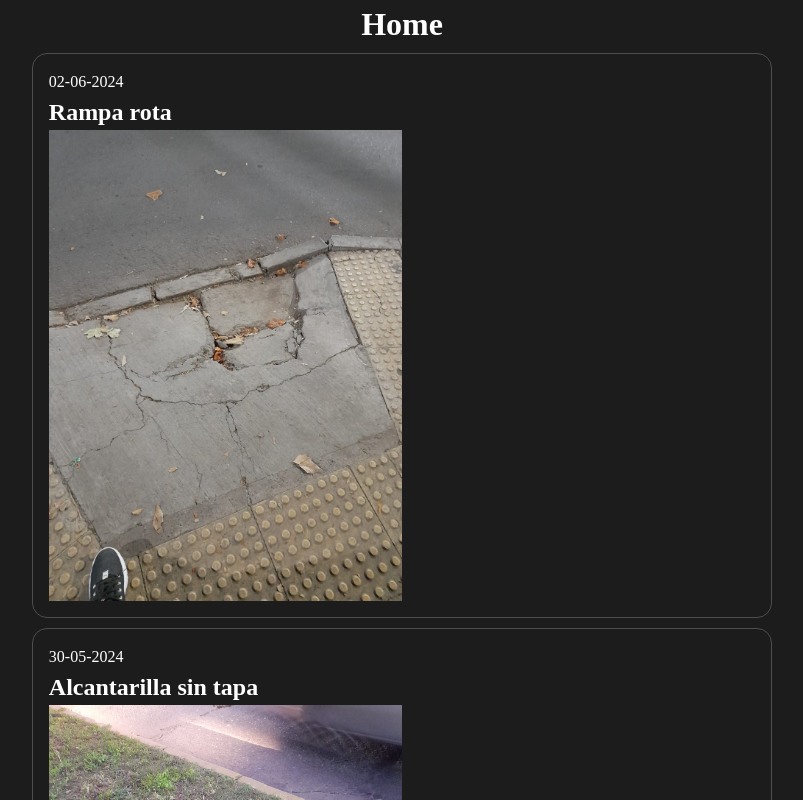
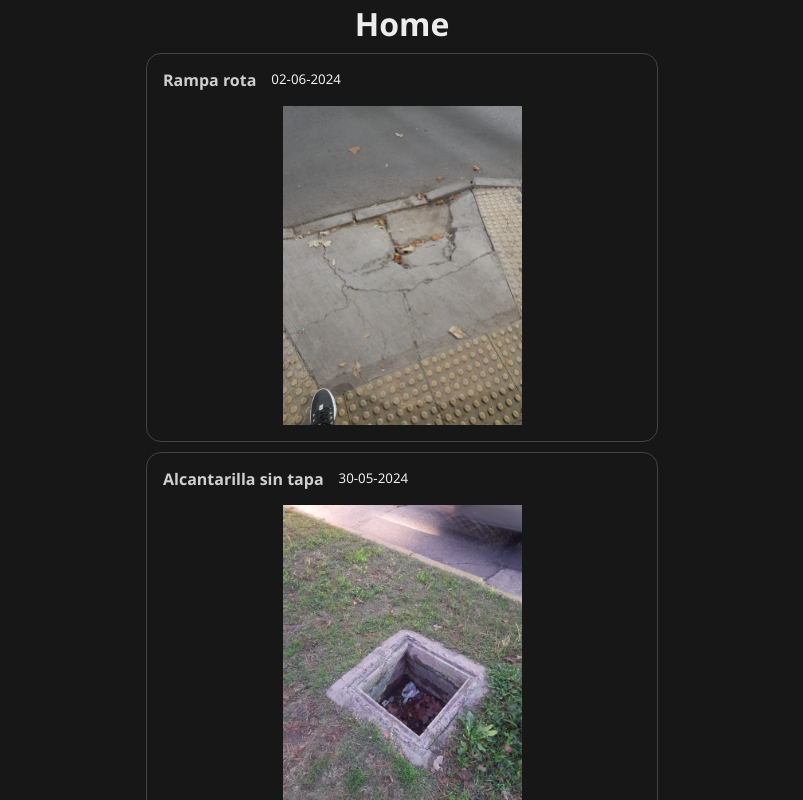
Before and after one commit to sebapkfd/city-app, a React (Vite) app: page / in a window 1280 px wide. Shown: the top 800 px of the page, without its empty margins (238-1041 px from the left). Built offline with nearby package versions, Linux system fonts and the light colour scheme.

Commit message:
Added main styles and items

```diff
--- a/src/App.css
+++ b/src/App.css
@@ -1,6 +1,14 @@
+:root {
+  --main-bg-color: #171717;
+  --soft-bg-color: #444444;
+  --warm-elements-color: #DA0037;
+  --main-text-color: #EDEDED;
+}
+
 body {
-  color: rgb(209, 209, 209);
-  background-color: rgb(29, 28, 28);
+  color: var(--main-text-color);
+  background-color: var(--main-bg-color);
+  font-family: 'Segoe UI', sans-serif;
 }
 
 .home,
@@ -9,18 +17,59 @@ body {
   flex-direction: column;
   justify-content: center;
   align-items: center;
-  color: white;
 }
-
 
 .issue-item {
   display: flex;
-  width: 60%;
-  /* background-color: blue; */
-  border: 1px solid rgb(77, 77, 77);
+  flex-direction: column;
+  width: 40vw;
+  border: 1px solid var(--soft-bg-color);
   border-radius: 15px;
   margin: 5px 0;
   padding: 1rem;
+}
+
+.issue-header {
+  display: flex;
+  flex-direction: row;
+  justify-content: left;
+}
+
+.issue-title {
+  display: flex;
+  justify-content: center;
+  align-items: center;
+  color: #cfcfcf;
+  margin-right: 15px;
+}
+
+.issue-title h2 {
+  font-weight: 600;
+  font-size: 1rem;
+  line-height: 1rem;
+}
+
+.issue-date {
+  display: flex;
+  justify-content: center;
+  align-items: center;
+  color: #cfcfcf;
+  font-size: 0.75rem;
+  line-height: 1rem;
+}
+
+.issue-date {
+  display: flex;
+  justify-content: center;
+  align-items: center;
+  color: #cfcfcf;
+}
+
+.issue-picture {
+  display: flex;
+  justify-content: center;
+  align-items: center;
+  margin-top: 1rem;
 }
 
 .issue-item img {
@@ -28,10 +77,42 @@ body {
   height: 50%;
 }
 
-/* a, a:visited, a:hover, a:active {
-  color: inherit;
-  text-decoration: none;
-} */
+
+.embla {
+  overflow: hidden;
+}
+
+.embla__container {
+  display: flex;
+}
+
+.embla__slide {
+  flex: 0 0 100%;
+  min-width: 0;
+  width: 80%;
+}
+
+.issue-page {
+  display: flex;
+  flex-direction: column;
+  justify-content: center;
+  align-items: center;
+}
+
+.main-row {
+  display: flex;
+  flex-direction: column;
+  justify-content: center;
+  align-items: center;
+  width: 40vw;
+  background-color: var(--soft-bg-color);
+  padding: 0 20px;
+
+}
+
+.issue-page-description {
+  margin: 50px 30px 20px 30px;
+}
 
 
 
--- a/src/components/Home.tsx
+++ b/src/components/Home.tsx
@@ -34,7 +34,12 @@ const Home = () => {
     <div className="home">
       <h1>Home</h1>
       <div className="issues-list">
-        {issues?.map((issue, index) => <IssueItem issue={issue} key={`issue-${index}`} />)}
+
+        {issues?.map((issue, index) => (
+          <Link to={"/" + issue.id}>
+            <IssueItem issue={issue} key={`issue-${index}`} />
+          </Link>
+        ))}
       </div>
     </div>
   );
--- a/src/components/IssueItem.tsx
+++ b/src/components/IssueItem.tsx
@@ -1,5 +1,3 @@
-import { Link } from "react-router-dom";
-
 type Issue = {
   id: number;
   title: string;
@@ -11,17 +9,17 @@ type Issue = {
 const IssueItem = ({ issue }: { issue: Issue }) => {
   return (
     <div className="issue-item">
-      <Link to={"/" + issue.id} >
-        <p>{issue.date}</p>
-        <h2>{issue.title}</h2>
-        <div>
-          <img src={issue.pictures[0]} />
+      <div className="issue-header">
+        <div className="issue-title">
+          <h2>{issue.title}</h2>
         </div>
-
-      </Link>
+        <small>{issue.date}</small>
+      </div>
+      <div className="issue-picture">
+        <img src={issue.pictures[0]} />
+      </div>
     </div>
-  )
-
-}
+  );
+};
 
 export default IssueItem;
```
